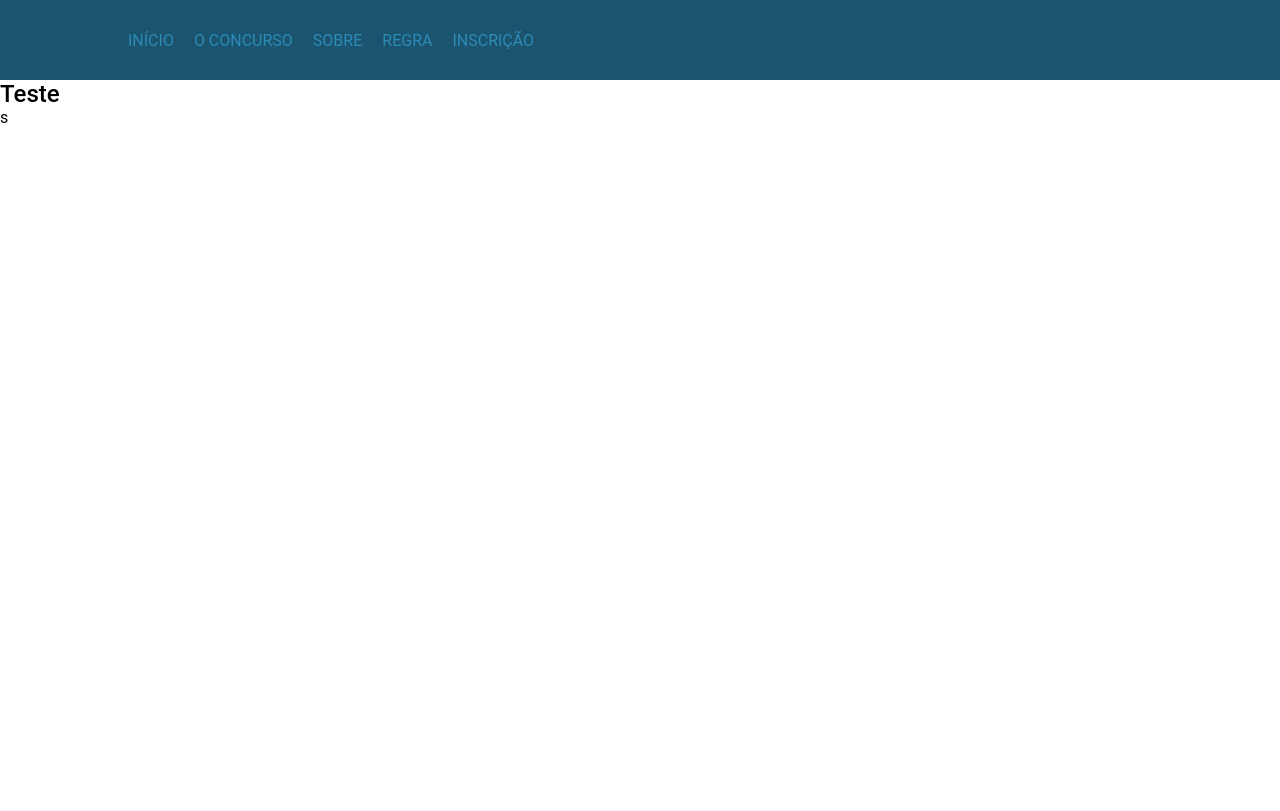
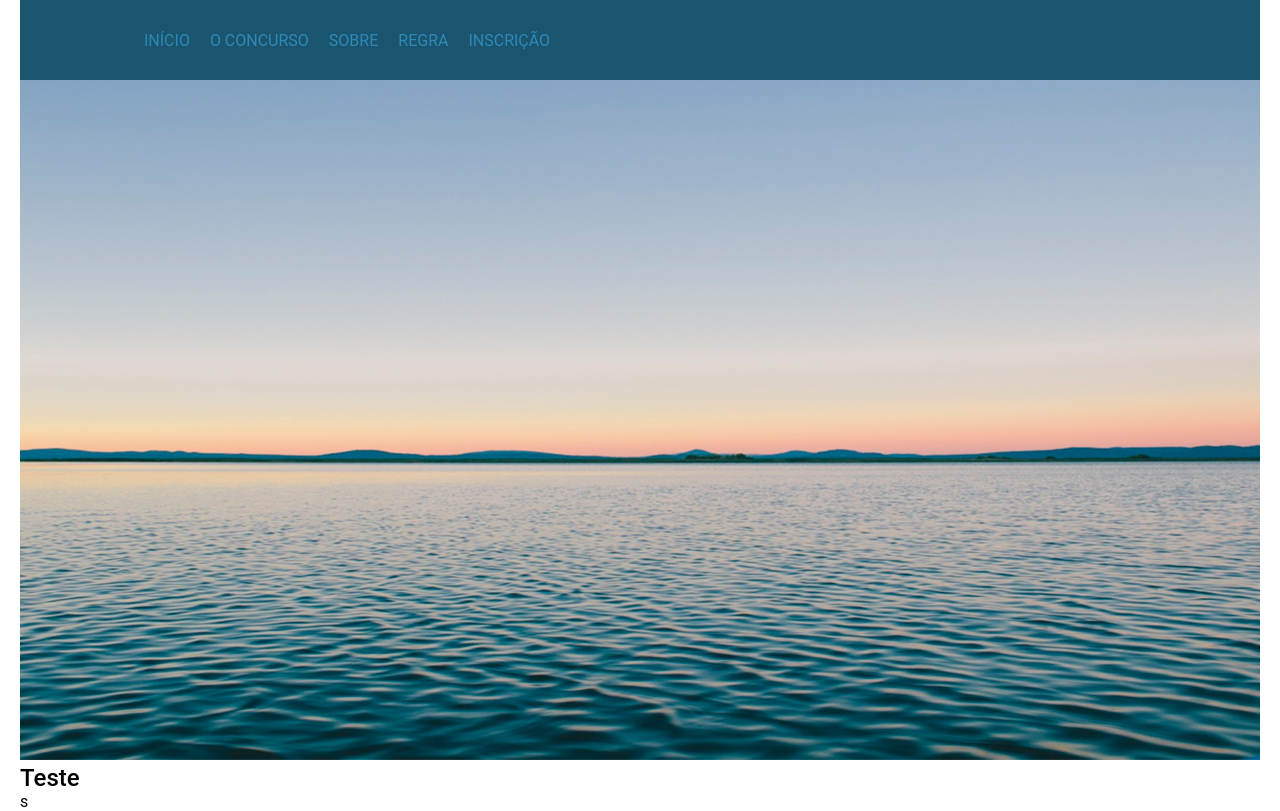
Before and after one commit to Wesleygmssa/Desafio-Stefanini-Inema, a React (Create React App) app: page / in a window 1280 px wide. Built offline with nearby package versions, Linux system fonts and the light colour scheme.

Commit message:
create banner

```diff
--- /dev/null
+++ b/src/components/Banner/index.tsx
@@ -0,0 +1,19 @@
+import React from 'react';
+import { Container } from './styles';
+import ImageBanner from '../../assets/images/banner.png';
+
+
+
+const Banner: React.FC = () => {
+
+    return (
+        <>
+            <Container>
+                <img src={ImageBanner} alt="" />
+            </Container>
+
+        </>
+    )
+}
+
+export default Banner;
--- /dev/null
+++ b/src/components/Banner/styles.ts
@@ -0,0 +1,12 @@
+import styled from 'styled-components';
+
+
+export const Container = styled.div`
+
+img{
+    width: 100%;
+    max-height: 680px;
+}
+
+
+`
--- a/src/pages/home/index.tsx
+++ b/src/pages/home/index.tsx
@@ -1,15 +1,18 @@
 import React from 'react';
+import Banner from '../../components/Banner';
 import Nav from '../../components/nav';
+import { Container } from '../../styles/global';
 
 
 
 const Home: React.FC = () => {
 
     return (
-        <>
+        <Container>
             <Nav />
+            <Banner />
             <h2>Teste</h2>s
-        </>
+        </Container>
     )
 }
 
--- a/src/styles/global.ts
+++ b/src/styles/global.ts
@@ -1,4 +1,4 @@
-import { createGlobalStyle } from 'styled-components';
+import styled, { createGlobalStyle } from 'styled-components';
 
 export default createGlobalStyle`
 
@@ -30,3 +30,10 @@ export default createGlobalStyle`
         cursor: pointer;
     }
 `;
+
+
+export const Container = styled.div`
+  max-width: 1240px;
+  background: #fff;
+  margin: 0px auto;
+`;
```
Also changed, not shown: src/assets/images/banner.png (added).
